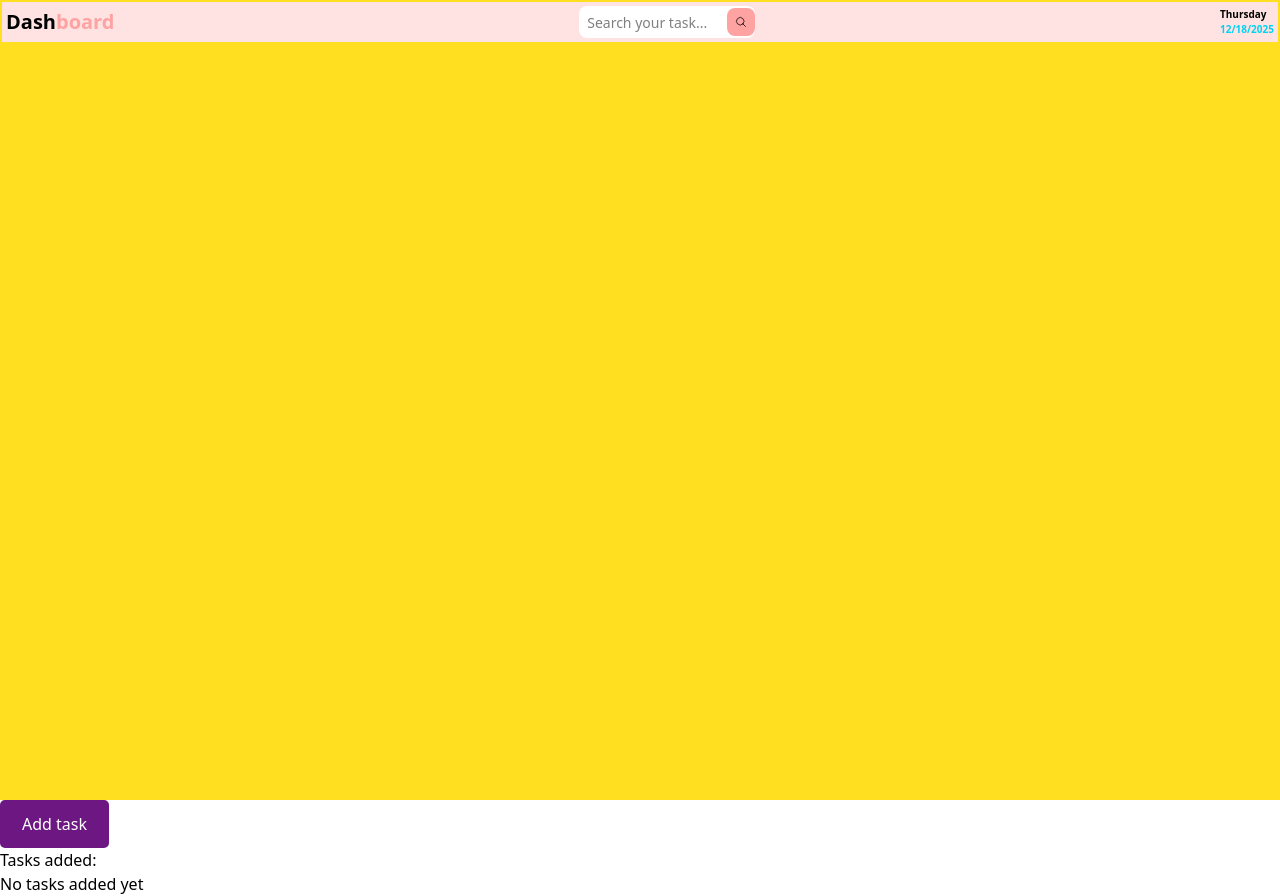
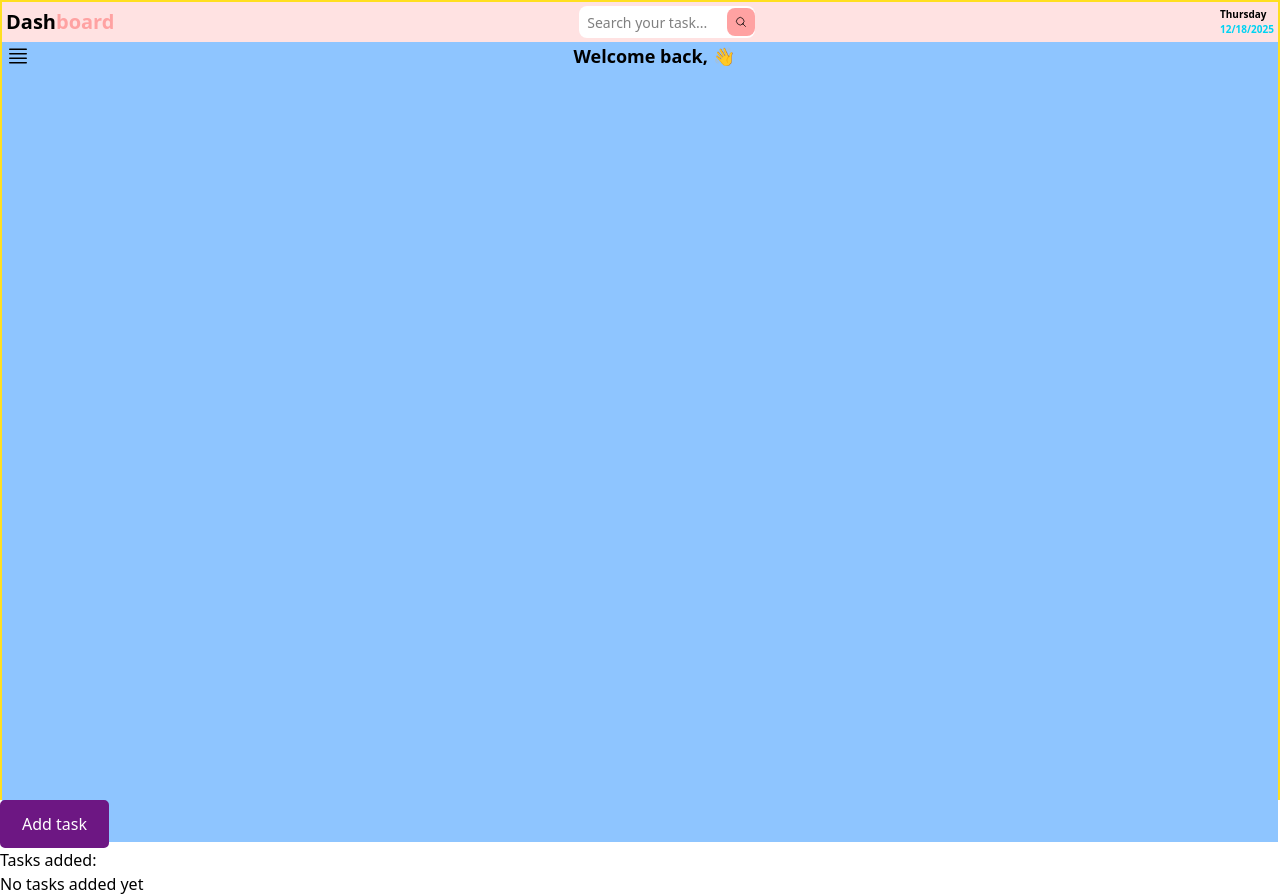
Before and after one commit to karinatuyuc/my-todo-list-React, a React (Vite) app: page / in a window 1280 px wide. Built offline with nearby package versions, Linux system fonts and the light colour scheme.

Commit message:
Add menu icon and welcome text layout

```diff
--- a/src/Dashboard.jsx
+++ b/src/Dashboard.jsx
@@ -14,7 +14,7 @@ export default function Dashboard() {
     const dayName= date.toLocaleDateString('en-US', { weekday: 'long'}); // To show the day of the week
     const dateInNumber = date.toLocaleDateString('en-US'); // To show the date in number
 
-    let waveHand = "\u{1F44B}"
+    let waveHand = "\u{1F44B}" //
 
     return (
         <>
@@ -51,6 +51,21 @@ export default function Dashboard() {
                     <span className="font-bold text-[10px] text-cyan-400 ">{dateInNumber}</span>
                 </div>
             </header>
+
+            <main className="bg-blue-300 h-screen w-full">
+
+                <div className="flex items-center justify-center">
+                    <button>
+                        <Bars4Icon className="w-6 h-6 ml-1"/>
+                    </button>
+                    <div className="mx-auto text-lg font-bold">
+                        <h1>Welcome back, {waveHand}</h1>
+                    </div>
+                </div>
+
+            </main>
+
+
          </div>
         </>
     )
```
